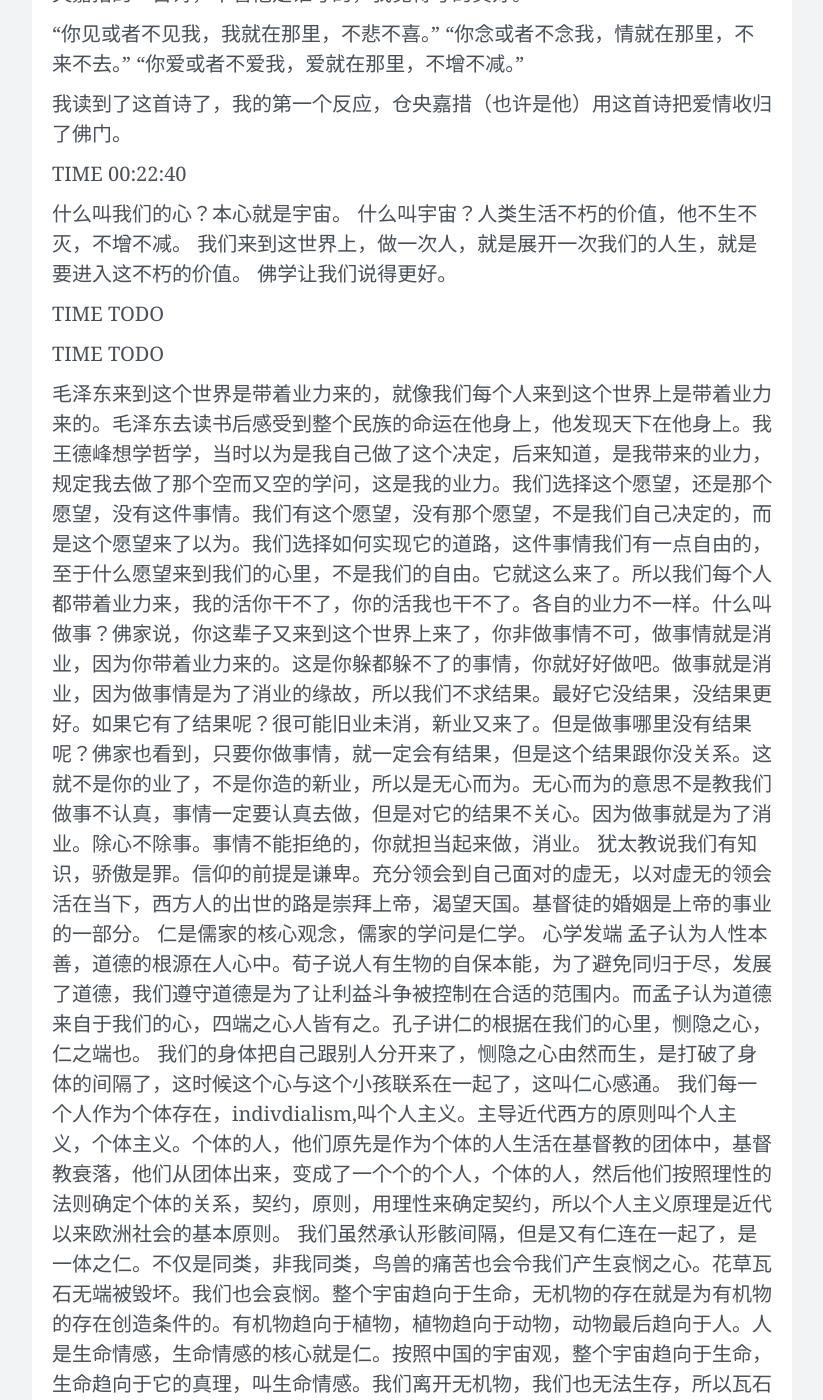
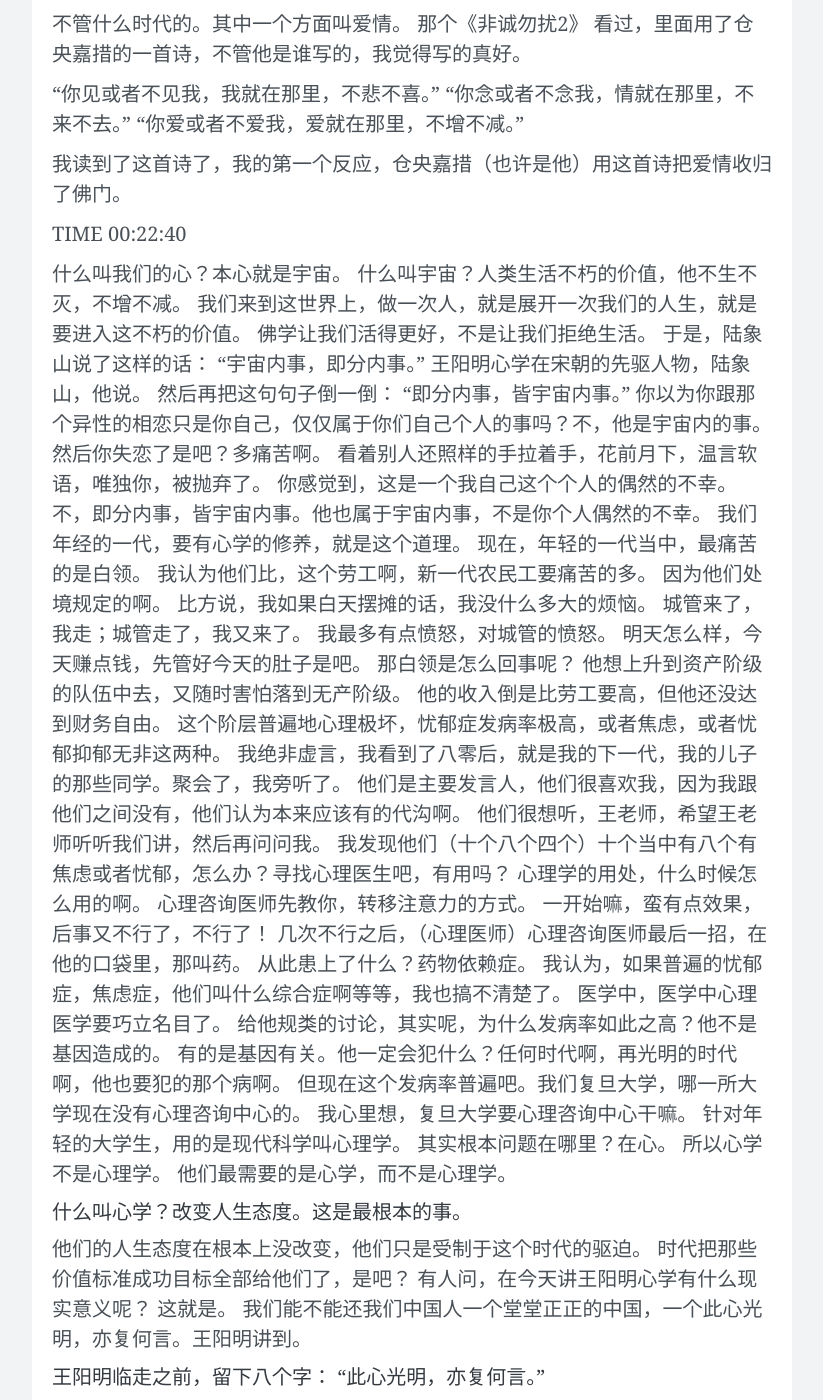
Before and after one commit to wangtiga/wangtiga.github.io, a Jekyll site: the page built from _previews/yangming_school_of_mind.md, in a window 1280 px wide and 1400 px high, scrolled down 39295 px. Shown: the whole window, without its empty margins (228-1051 px from the left). Built offline with Jekyll 4.4.1, drawn with Linux system fonts in a browser that asks for light colours; nearby versions of some CDN libraries; comment, search, counter and statistics services are not loaded; some of the changed text lies outside the part shown.

Commit message:
updated from mac

```diff
--- a/_previews/yangming_school_of_mind.md
+++ b/_previews/yangming_school_of_mind.md
@@ -1909,7 +1909,96 @@ TIME 00:22:40
 什么叫我们的心？本心就是宇宙。
 什么叫宇宙？人类生活不朽的价值，他不生不灭，不增不减。
 我们来到这世界上，做一次人，就是展开一次我们的人生，就是要进入这不朽的价值。
-佛学让我们说得更好。
+佛学让我们活得更好，不是让我们拒绝生活。
+于是，陆象山说了这样的话： "宇宙内事，即分内事。"
+王阳明心学在宋朝的先驱人物，陆象山，他说。
+然后再把这句句子倒一倒： "即分内事，皆宇宙内事。"
+你以为你跟那个异性的相恋只是你自己，仅仅属于你们自己个人的事吗？不，他是宇宙内的事。
+然后你失恋了是吧？多痛苦啊。
+看着别人还照样的手拉着手，花前月下，温言软语，唯独你，被抛弃了。
+你感觉到，这是一个我自己这个个人的偶然的不幸。
+不，即分内事，皆宇宙内事。他也属于宇宙内事，不是你个人偶然的不幸。
+我们年经的一代，要有心学的修养，就是这个道理。
+现在，年轻的一代当中，最痛苦的是白领。
+我认为他们比，这个劳工啊，新一代农民工要痛苦的多。
+因为他们处境规定的啊。
+比方说，我如果白天摆摊的话，我没什么多大的烦恼。
+城管来了，我走；城管走了，我又来了。
+我最多有点愤怒，对城管的愤怒。
+明天怎么样，今天赚点钱，先管好今天的肚子是吧。
+那白领是怎么回事呢？
+他想上升到资产阶级的队伍中去，又随时害怕落到无产阶级。
+他的收入倒是比劳工要高，但他还没达到财务自由。
+这个阶层普遍地心理极坏，忧郁症发病率极高，或者焦虑，或者忧郁抑郁无非这两种。
+我绝非虚言，我看到了八零后，就是我的下一代，我的儿子的那些同学。聚会了，我旁听了。
+他们是主要发言人，他们很喜欢我，因为我跟他们之间没有，他们认为本来应该有的代沟啊。
+他们很想听，王老师，希望王老师听听我们讲，然后再问问我。
+我发现他们（十个八个四个）十个当中有八个有焦虑或者忧郁，怎么办？寻找心理医生吧，有用吗？
+心理学的用处，什么时候怎么用的啊。
+心理咨询医师先教你，转移注意力的方式。
+一开始嘛，蛮有点效果，后事又不行了，不行了！
+几次不行之后，（心理医师）心理咨询医师最后一招，在他的口袋里，那叫药。
+从此患上了什么？药物依赖症。
+我认为，如果普遍的忧郁症，焦虑症，他们叫什么综合症啊等等，我也搞不清楚了。
+医学中，医学中心理医学要巧立名目了。
+给他规类的讨论，其实呢，为什么发病率如此之高？他不是基因造成的。
+有的是基因有关。他一定会犯什么？任何时代啊，再光明的时代啊，他也要犯的那个病啊。
+但现在这个发病率普遍吧。我们复旦大学，哪一所大学现在没有心理咨询中心的。
+我心里想，复旦大学要心理咨询中心干嘛。
+针对年轻的大学生，用的是现代科学叫心理学。
+其实根本问题在哪里？在心。
+所以心学不是心理学。
+他们最需要的是心学，而不是心理学。
+
+#### 什么叫心学？改变人生态度。这是最根本的事。
+
+他们的人生态度在根本上没改变，他们只是受制于这个时代的驱迫。
+时代把那些价值标准成功目标全部给他们了，是吧？
+有人问，在今天讲王阳明心学有什么现实意义呢？
+这就是。
+我们能不能还我们中国人一个堂堂正正的中国，一个此心光明，亦复何言。王阳明讲到。
+
+#### 王阳明临走之前，留下八个字： "此心光明，亦复何言。"
+
+我还要说什么呢？不必说了。亦复何言。
+
+此心光明。不管周围怎样的黑暗，我们的心光明。
+
+王阳的心学在中国，
+涉及到日本，日本一个非常重要的学者，叫高濑武次郞。
+他写过一本书叫《日本之阳明学》。
+我引用书中的一段话，念给大家听。
+这是个日本学者，写的那本书，叫《日本之阳明学》。
+其中这么说，
+
+"我邦" ，就是他们日本啊。
+"我邦阳明学之特色，在其有活动的实业家。" 实业家就自己实干的，有活动的事业家。
+"藤树之大孝。" 藤树这个人物，他对父母的那个孝感动了全体日本国民。
+"翻山之经论，zhelizi 训话。" zhelizi 是教育家。
+
+TIME 00:31:21
+
+"中桥之献身事业，" 中桥又是个日本人，
+"乃至维新。"  日本明治维新去了。
+"乃至维新，诸豪杰震天动地之伟业，无一不由王学所赐予。" 都是王阳明心学赐给他们的。
+
+那么些人物啊，把日本从古代社会推到近代社会中去的，其中最大的一次变革，各位都知道，明治维新。
+那些明治维新的领袖人物，干出了惊天动地的伟业的豪杰们，无一不是王阳明的信徒。
+
+日本有一个海军大将，东乡平八郞，一生有一块腰牌，挂在腰上的带子，上面刻了一行字： "终生俯首拜阳明" 。 一悲子崇拜阳明。
+日本国民之精神，由阳明学所赐。
+我不免感到一点凄凉了。
+这本是我们的大思想家。
+你到绍兴那里去看一看，你去拜谒一下王阳明的墓。
+你会发现一个惊人的发现，我是前年去的。
+那个墓是谁修的？日本人修的，然后竖了那个碑。
+我怎么知道是日本人修的？这个碑背后刻的全是什么？修墓的日本人的名字。
+他们每年都要来的。
+
+
+
+
+
 
 
 
```
